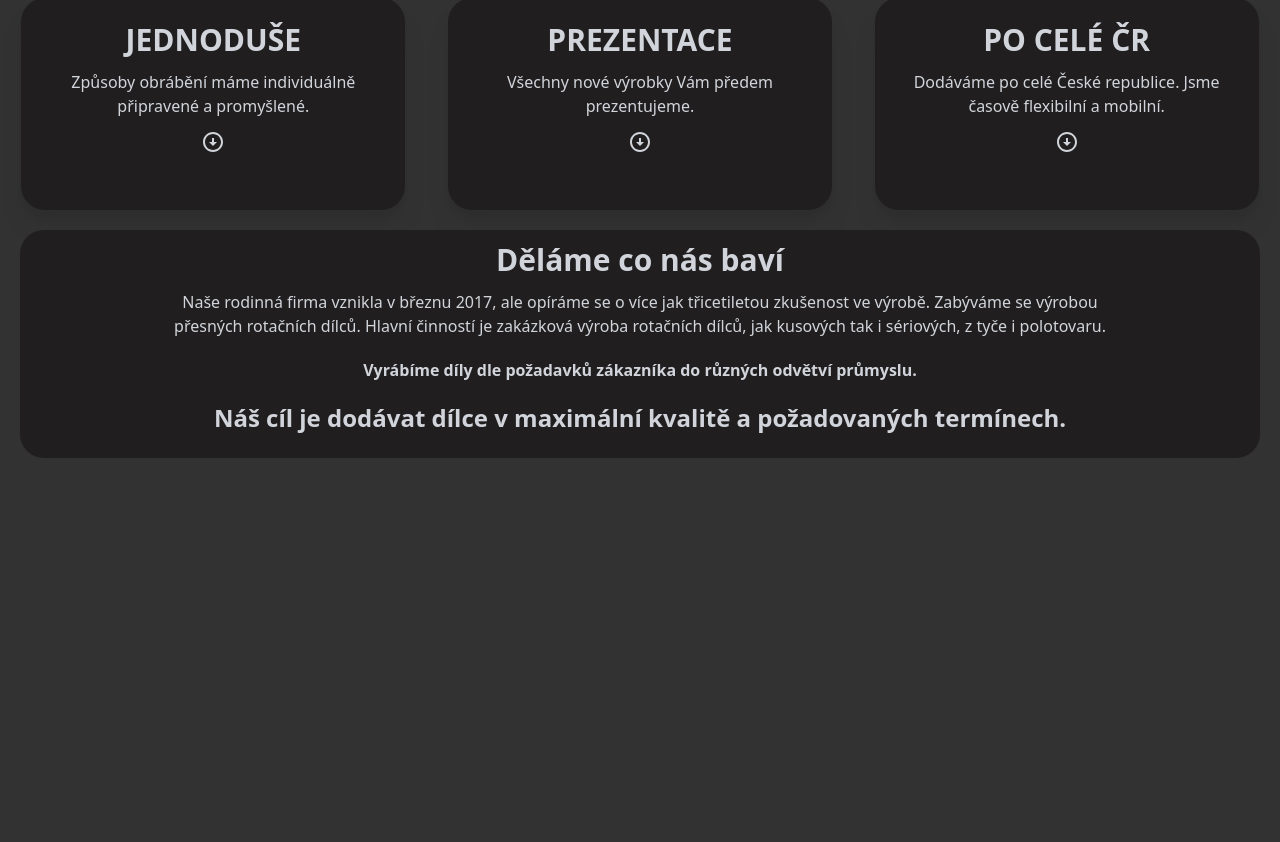
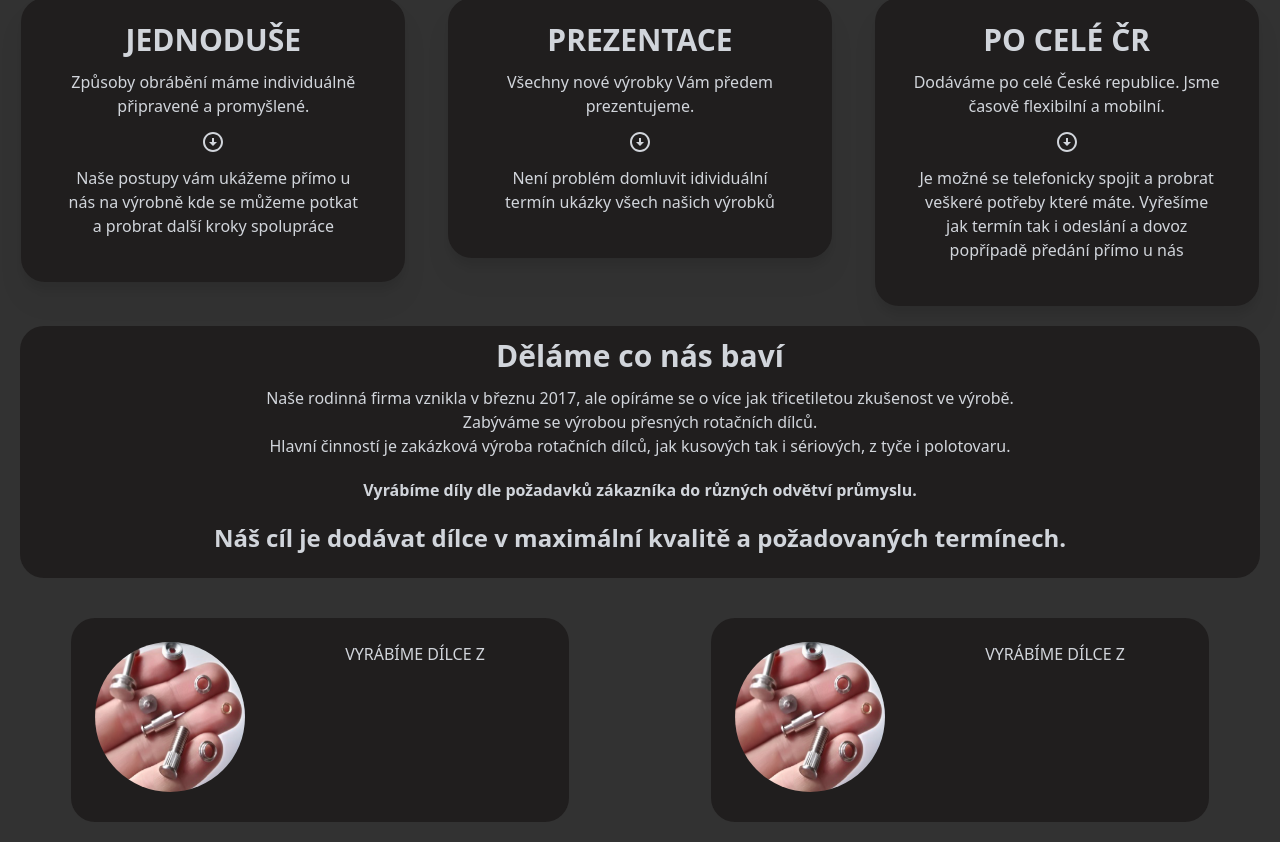
Before and after one commit to Nimirou/vejras-app, a Next.js app: page / in a window 1280 px wide. Shown: the part 1016-1858 px from the top of the page. Before the commit the page ends 1494 px from the top, so only its background shows below. Built offline with nearby package versions, Linux system fonts and the light colour scheme.

Commit message:
feat: small changes to banners

```diff
--- a/components/InfoBanner.js
+++ b/components/InfoBanner.js
@@ -6,9 +6,14 @@ function InfoBanner() {
       <div className="text-3xl font-bold pt-2">Děláme co nás baví</div>
       <div className="sm:pl-36 pt-3 sm:pr-36">
         Naše rodinná firma vznikla v březnu 2017, ale opíráme se o více jak
-        třicetiletou zkušenost ve výrobě. Zabýváme se výrobou přesných rotačních
-        dílců. Hlavní činností je zakázková výroba rotačních dílců, jak kusových
-        tak i sériových, z tyče i polotovaru.
+        třicetiletou zkušenost ve výrobě.
+      </div>
+      <div className="sm:pl-36 sm:pr-36">
+        Zabýváme se výrobou přesných rotačních dílců.
+      </div>
+      <div className="sm:pl-36 sm:pr-36">
+        Hlavní činností je zakázková výroba rotačních dílců, jak kusových tak i
+        sériových, z tyče i polotovaru.
       </div>
       <div className="p-5 text-l font-bold">
         Vyrábíme díly dle požadavků zákazníka do různých odvětví průmyslu.
--- a/components/SmallBanner.js
+++ b/components/SmallBanner.js
@@ -6,16 +6,19 @@ function SmallBanner() {
         MainTitle="JEDNODUŠE"
         MainText="Způsoby obrábění máme individuálně připravené a promyšlené."
         AvatarPicture="/Jednoduse.png"
+        SecondText="Naše postupy vám ukážeme přímo u nás na výrobně kde se můžeme potkat a probrat další kroky spolupráce"
       ></BannerWithRoundedPicture>
       <BannerWithRoundedPicture
         MainTitle="PREZENTACE"
         MainText="Všechny nové výrobky Vám předem prezentujeme."
         AvatarPicture="/Prezentace.png"
+        SecondText="Není problém domluvit idividuální termín ukázky všech našich výrobků"
       ></BannerWithRoundedPicture>
       <BannerWithRoundedPicture
         MainTitle="PO CELÉ ČR"
         MainText="Dodáváme po celé České republice. Jsme časově flexibilní a mobilní."
         AvatarPicture="/CelaCR.png"
+        SecondText="Je možné se telefonicky spojit a probrat veškeré potřeby které máte. Vyřešíme jak termín tak i odeslání a dovoz popřípadě předání přímo u nás"
       ></BannerWithRoundedPicture>
     </div>
   );
--- a/pages/index.js
+++ b/pages/index.js
@@ -8,6 +8,7 @@ import { OrbitControls } from "@react-three/drei";
 import SmallBanner from "../components/SmallBanner";
 import BackgroundWaves from "../components/BackgroundWaves";
 import InfoBanner from "../components/InfoBanner";
+import BannersWithIcons from "../components/BannersWithIcons";
 
 export default function Home() {
   return (
@@ -23,6 +24,7 @@ export default function Home() {
       </main>
       <SmallBanner></SmallBanner>
       <InfoBanner />
+      <BannersWithIcons AvatarPicture="/Jednoduse.png"></BannersWithIcons>
     </div>
   );
 }
```
